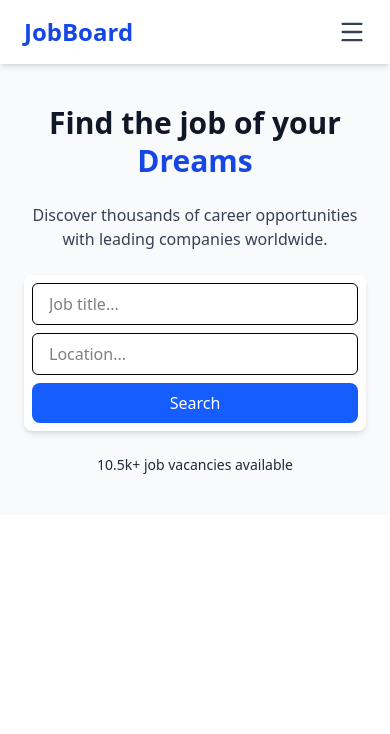
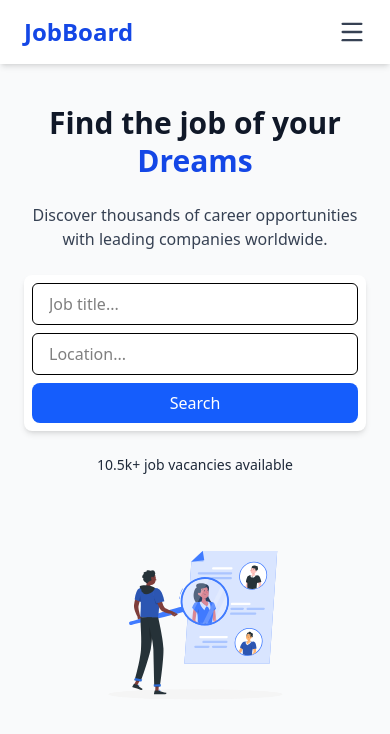
Before and after one commit to DevSourav01/frontend-project, a React (Vite) app: page / in a window 390 px wide. Shown: the top 734 px of the page. Built offline with nearby package versions, Linux system fonts and the light colour scheme.

Commit message:
add the asset folder to public folder

```diff
--- a/src/components/Hero.jsx
+++ b/src/components/Hero.jsx
@@ -36,12 +36,12 @@ const Hero = () => {
         </p>
       </div>
 
-      {/* Right Image (Hidden on Mobile) */}
-      <div className="hidden md:flex md:w-1/2 mt-8 md:mt-0 justify-center">
+      {/* Right Image */}
+      <div className=" md:w-1/2 mt-8 md:mt-0 flex justify-center">
         <img
-          src="/src/assets/People search-rafiki.svg"
+          src="/public/assets/People search-rafiki.svg"
           alt="Job Hunt"
-          className="w-3/4 sm:w-2/3 md:w-full max-w-md md:max-w-full"
+          className="w-3/4 sm:w-2/3  md:w-full max-w-md md:max-w-full"
         />
       </div>
     </section>
```
